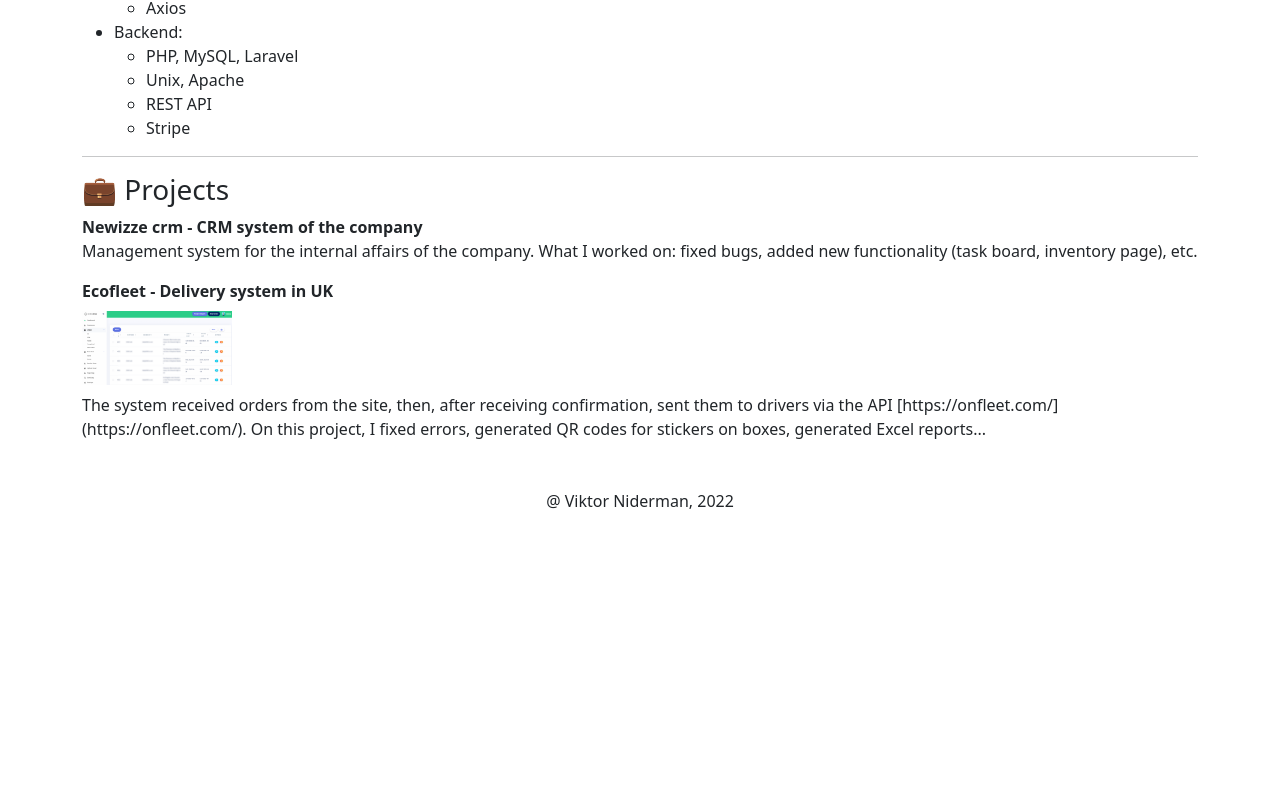
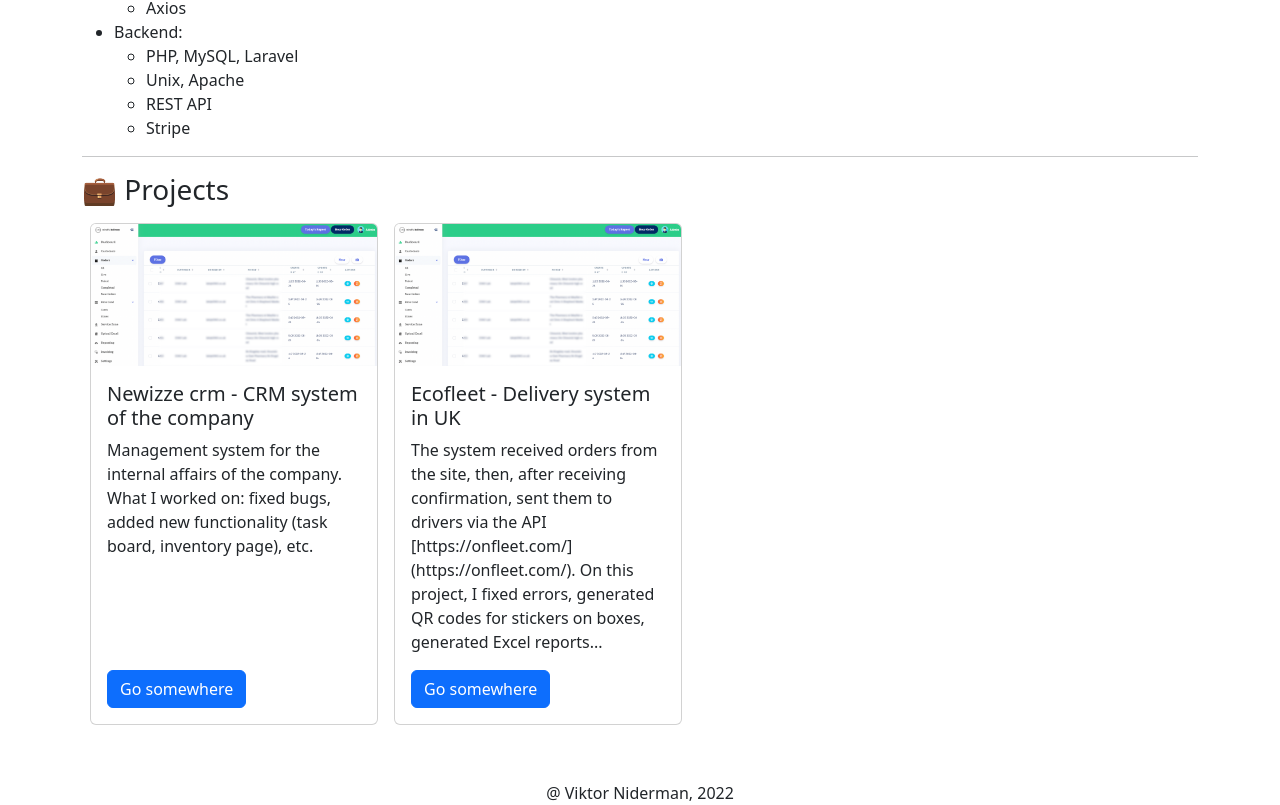
Before and after one commit to viktor-niderman/portfolio, a Vue app: page / in a window 1280 px wide. Shown: the part 777-1582 px from the top of the page. Before the commit the page ends 1290 px from the top, so only its background shows below. Built offline with nearby package versions, Linux system fonts and the light colour scheme.

Commit message:
add info

```diff
--- a/src/views/Index.vue
+++ b/src/views/Index.vue
@@ -70,25 +70,32 @@
       <hr>
       <div>
         <h3>💼 Projects</h3>
-        <div>
-          <div>
-            <strong>Newizze crm - CRM system of the company</strong>
-            <p>
-              Management system for the internal affairs of the company. What I worked on: fixed bugs, added new functionality (task board, inventory page), etc.
-            </p>
+        <div class="d-flex">
+          <div class="card m-2" style="width: 18rem;">
+            <img src="@/assets/images/projects/ecofleet.png" class="card-img-top" alt="...">
+            <div class="card-body d-flex flex-column">
+              <h5 class="card-title">Newizze crm - CRM system of the company</h5>
+              <p class="card-text">Management system for the internal affairs of the company. What I worked on: fixed bugs, added new functionality (task board, inventory page), etc.</p>
+              <div class="d-flex align-items-end flex-grow-1">
+                <a href="#" class="btn btn-primary">Go somewhere</a>
+              </div>
+            </div>
           </div>
-          <div>
-            <strong>Ecofleet - Delivery system in UK</strong>
-            <div>
-              <img class="py-2" src="@/assets/images/projects/ecofleet.png" width="150px" alt="">
+
+          <div class="card m-2" style="width: 18rem;">
+            <img src="@/assets/images/projects/ecofleet.png" class="card-img-top" alt="...">
+            <div class="card-body">
+              <h5 class="card-title">Ecofleet - Delivery system in UK</h5>
+              <p class="card-text">
+                The system received orders from the site, then, after receiving confirmation, sent them to drivers via the API [https://onfleet.com/](https://onfleet.com/).
+                On this project, I fixed errors, generated QR codes for stickers on boxes, generated Excel reports...
+              </p>
+              <div class="d-flex align-items-end flex-grow-1">
+                <a href="#" class="btn btn-primary">Go somewhere</a>
+              </div>
             </div>
-            <p>
-              The system received orders from the site, then, after receiving confirmation, sent them to drivers via the API [https://onfleet.com/](https://onfleet.com/).
-              On this project, I fixed errors, generated QR codes for stickers on boxes, generated Excel reports...
-            </p>
-            <a href="https://ecofleet.com/"></a>
           </div>
-     </div>
+        </div>
       </div>
     </main>
     <footer class="mt-5 text-center">
```
